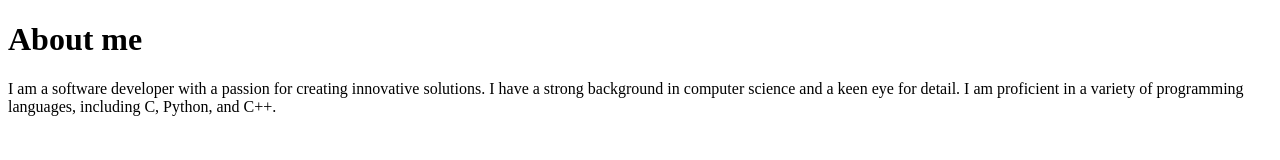
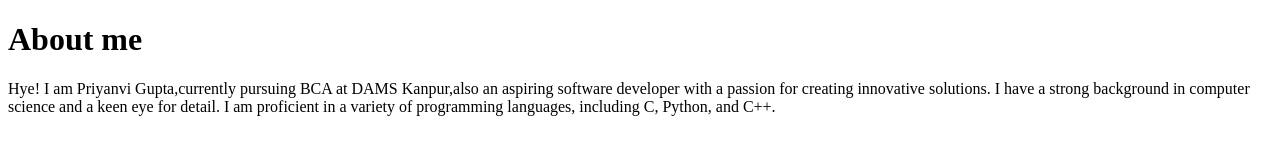
Before and after one commit to Priyanvi9/QUIZ_GAME, a plain HTML site: page index3.html in a window 1280 px wide. Drawn offline with Linux system fonts and the light colour scheme.

Commit message:
Update index3.html

```diff
--- a/index3.html
+++ b/index3.html
@@ -8,7 +8,7 @@
   <body>
     <h1>About me</h1>
     <p>
-      I am a software developer with a passion for creating innovative
+      Hye! I am Priyanvi Gupta,currently pursuing BCA at DAMS Kanpur,also an aspiring software developer with a passion for creating innovative
       solutions. I have a strong background in computer science and a keen eye
       for detail. I am proficient in a variety of programming languages,
       including C, Python, and C++.
```
